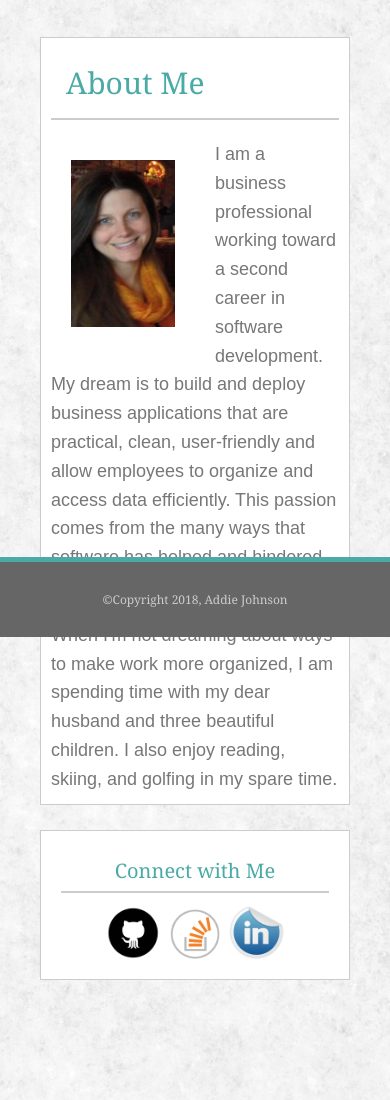
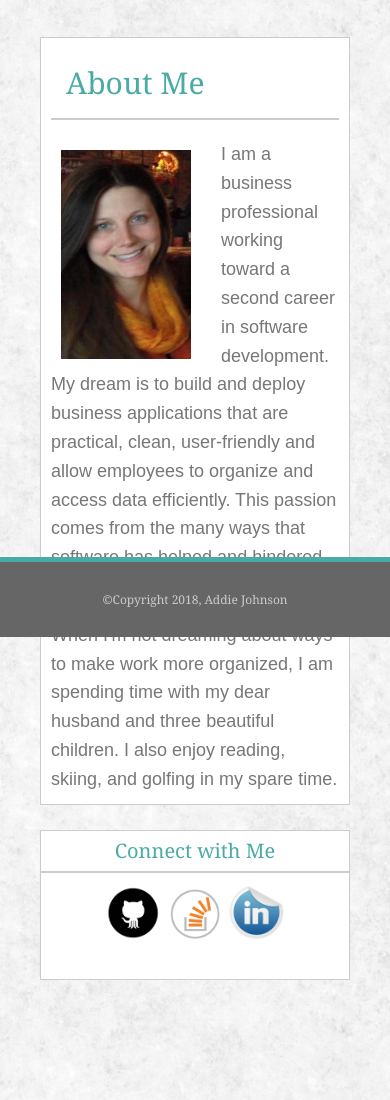
Before and after one commit to Addie27/Responsive-Portfolio, a plain HTML site: page index.html in a window 390 px wide. Shown: the part 207-1307 px from the top of the page. Drawn offline with Linux system fonts and the light colour scheme.

```diff
--- a/assets/css/style.css
+++ b/assets/css/style.css
@@ -161,6 +161,24 @@ a {
     border-top: 5px solid #4aaaa5;
 }
 
+@media screen and (max-width: 1100px) {
+    .wrapper2 {
+        padding: 0px;
+        margin: 10px 0px 10px 10px;
+    }
+
+    .wrapper1 {
+        margin: 10px 30px 10px 0px;
+        max-width: 60%;
+    }
+
+    .profilepic {
+        width: 150px;
+        padding: 10px 10px 10px 10px;
+        float: left;
+    }
+}
+
 @media screen and (max-width: 980px) {
     nav {
         position: absolute;
@@ -179,13 +197,15 @@ a {
     }
 
     .profilepic {
-        width: 50%;
-        padding: 20px 20px 20px 20px;
+        width: 150px;
+        padding: 10px 10px 10px 10px;
         float: left;
     }
 
 
+
 }
+
 
 @media screen and (max-width: 768px) {
     nav {
@@ -209,8 +229,9 @@ a {
     }
 
     .profilepic {
-        width: 50%;
-        padding: 20px;
+        width: 150px;
+        padding: 10px 10px 10px 10px;
+        float: left;
     }
 
     .wrapper2 {
```
Also changed, not shown: portfolio.html (+1 -1 lines).
